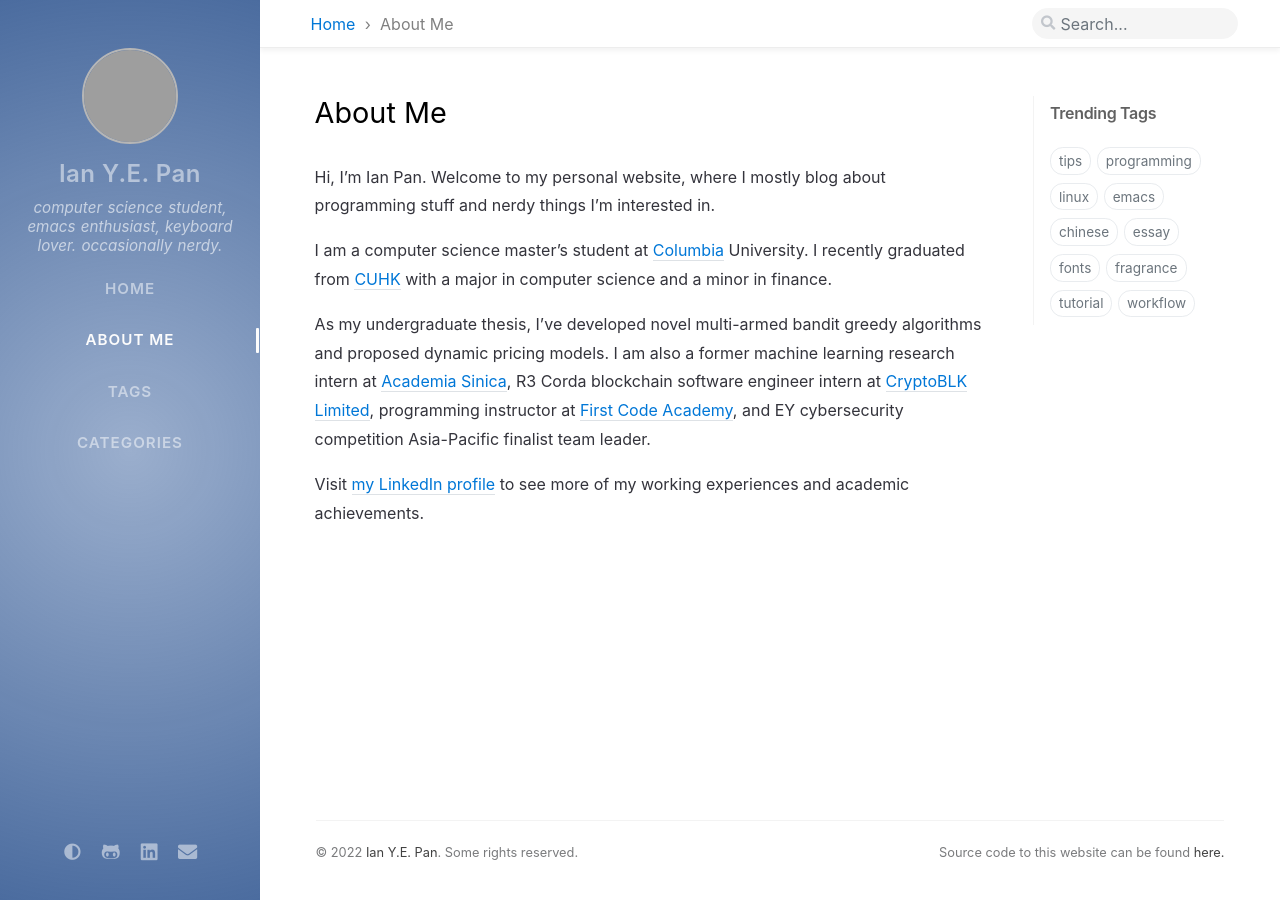
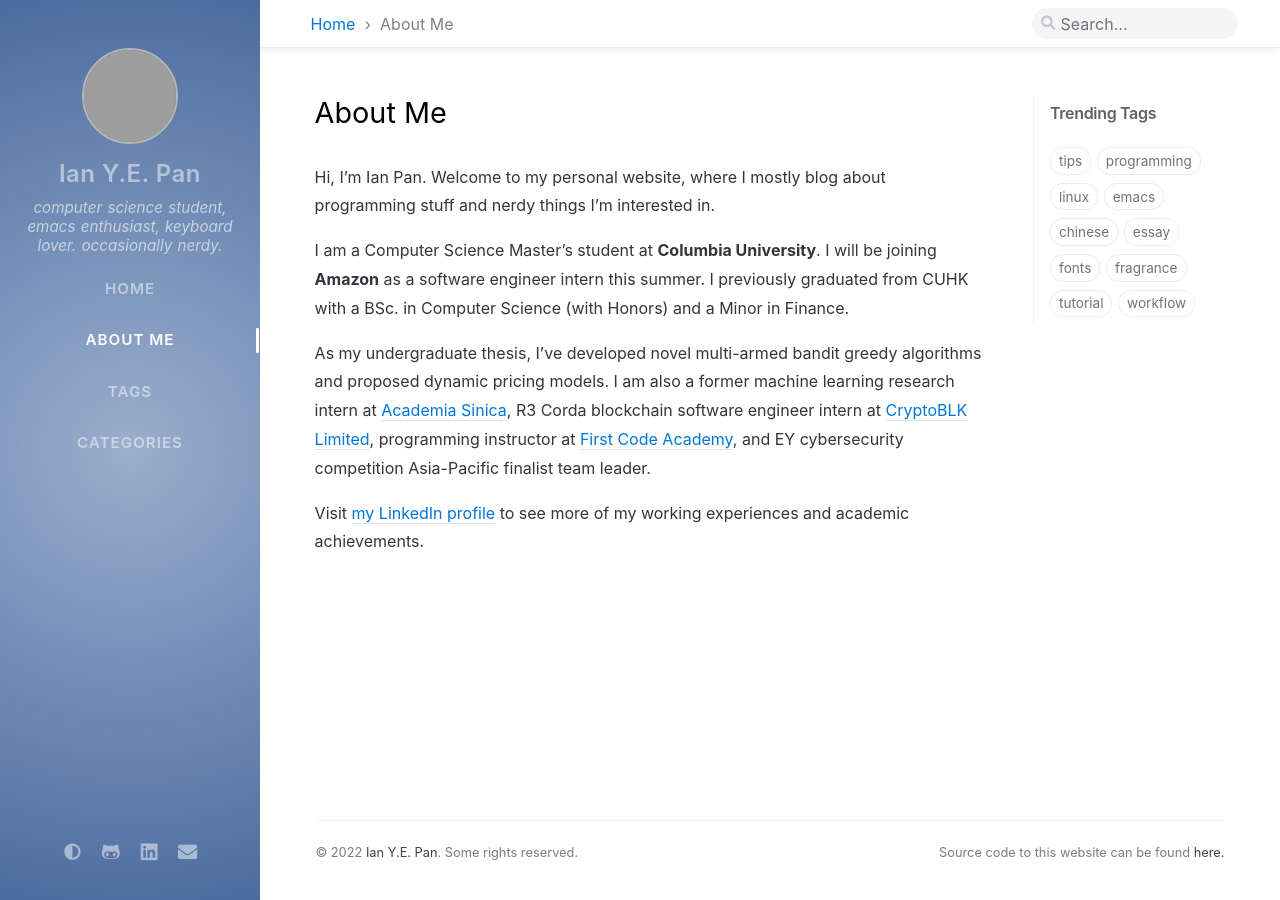
Before and after one commit to ianyepan/ianyepan.github.io, a Jekyll site: the page built from _tabs/about.md, in a window 1280 px wide. Built offline with Jekyll 4.4.1, drawn with Linux system fonts in a browser that asks for light colours; nearby versions of some CDN libraries; comment, search, counter and statistics services are not loaded; grey boxes are pictures that could not be loaded.

Commit message:
Update "about me"

```diff
--- a/_tabs/about.md
+++ b/_tabs/about.md
@@ -7,11 +7,10 @@ order: 1
 Hi, I'm Ian Pan. Welcome to my personal website, where I mostly blog
 about programming stuff and nerdy things I'm interested in.
 
-I am a computer science master's student at
-[Columbia](https://en.wikipedia.org/wiki/Columbia_University)
-University. I recently graduated from
-[CUHK](https://en.wikipedia.org/wiki/Chinese_University_of_Hong_Kong)
-with a major in computer science and a minor in finance.
+I am a Computer Science Master's student at **Columbia University**. I
+will be joining **Amazon** as a software engineer intern this summer.
+I previously graduated from CUHK with a BSc. in Computer Science (with
+Honors) and a Minor in Finance.
 
 As my undergraduate thesis, I've developed novel multi-armed bandit
 greedy algorithms and proposed dynamic pricing models. I am also a
```
